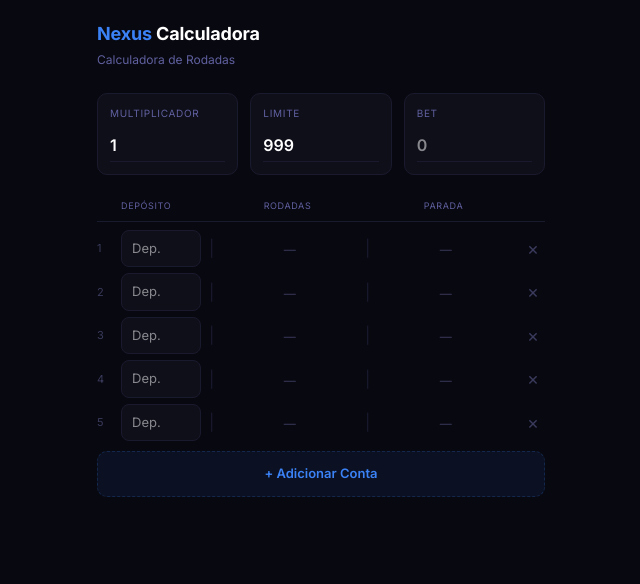
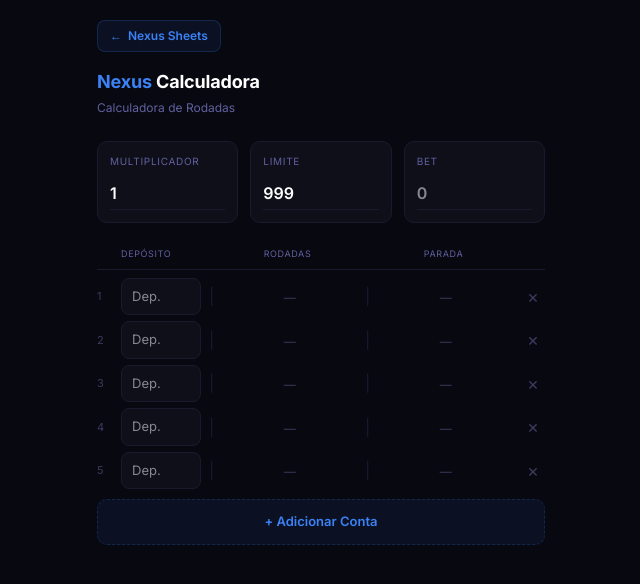
Before and after one commit to fbrunodev/nexus-sheets-frontend, a Next.js app: page /calculadora-rodadas in a window 1280 px wide. Shown: the top 584 px of the page, without its empty margins (319-959 px from the left). Built offline with nearby package versions, Linux system fonts and the light colour scheme.

Commit message:
feat: add back button to calculadora, improve header visibility

```diff
--- a/app/calculadora-rodadas/page.tsx
+++ b/app/calculadora-rodadas/page.tsx
@@ -93,6 +93,12 @@ export default function CalculadoraRodadas() {
 
   return (
     <div style={{ minHeight: "100vh", background: "#080810", color: "#fff", fontFamily: "Inter, sans-serif", padding: "20px 16px", maxWidth: "480px", margin: "0 auto", overflowX: "hidden" }}>
+
+      {/* Voltar */}
+      <a href="/dashboard" style={{ display: "inline-flex", alignItems: "center", gap: "6px", color: "#3b82f6", fontSize: "12px", fontWeight: "600", textDecoration: "none", marginBottom: "16px", background: "rgba(59,130,246,0.08)", border: "1px solid rgba(59,130,246,0.2)", borderRadius: "8px", padding: "6px 12px" }}>
+        <span>←</span>
+        <span>Nexus Sheets</span>
+      </a>
 
       {/* Header */}
       <div style={{ display: "flex", justifyContent: "space-between", alignItems: "flex-start", marginBottom: "24px" }}>
```
